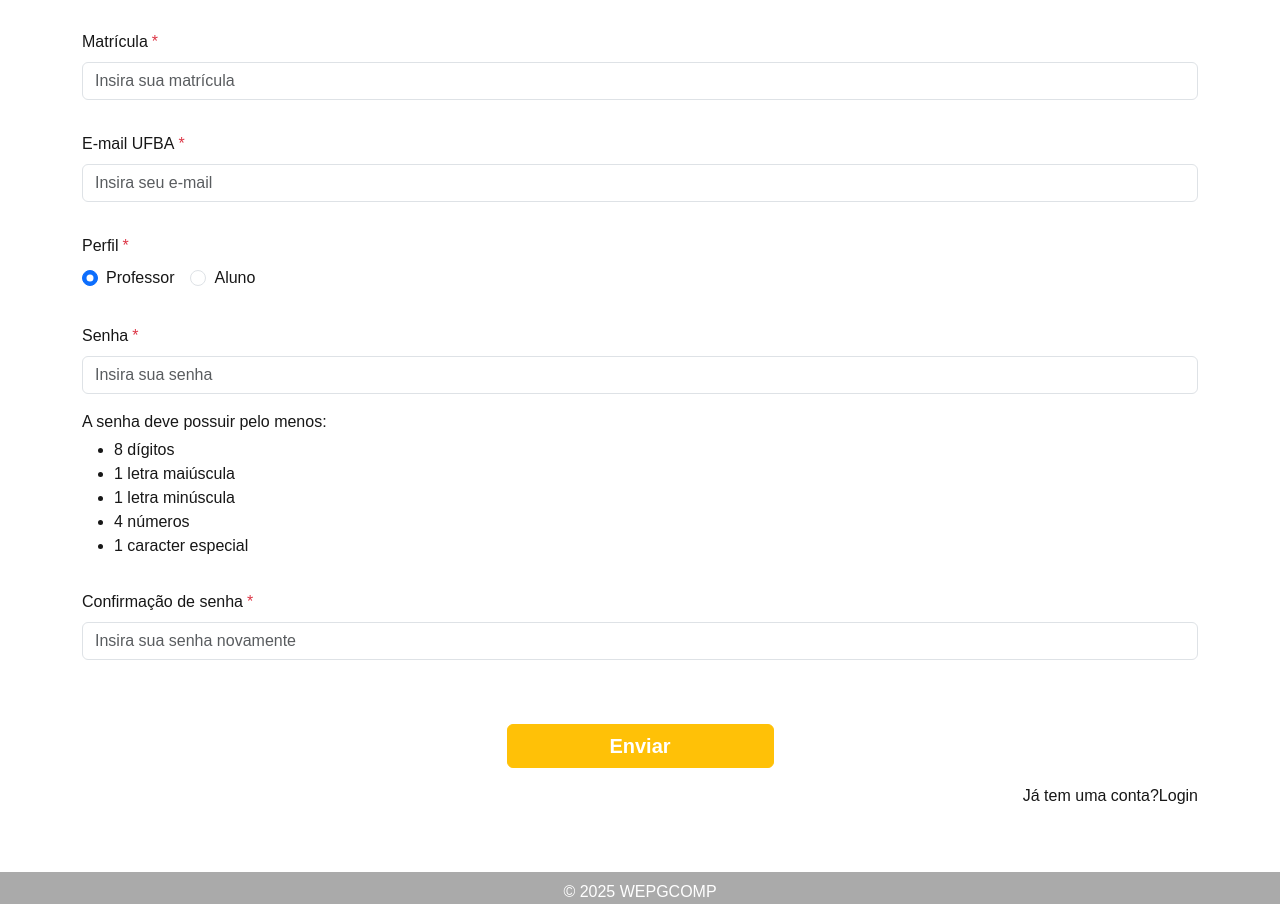
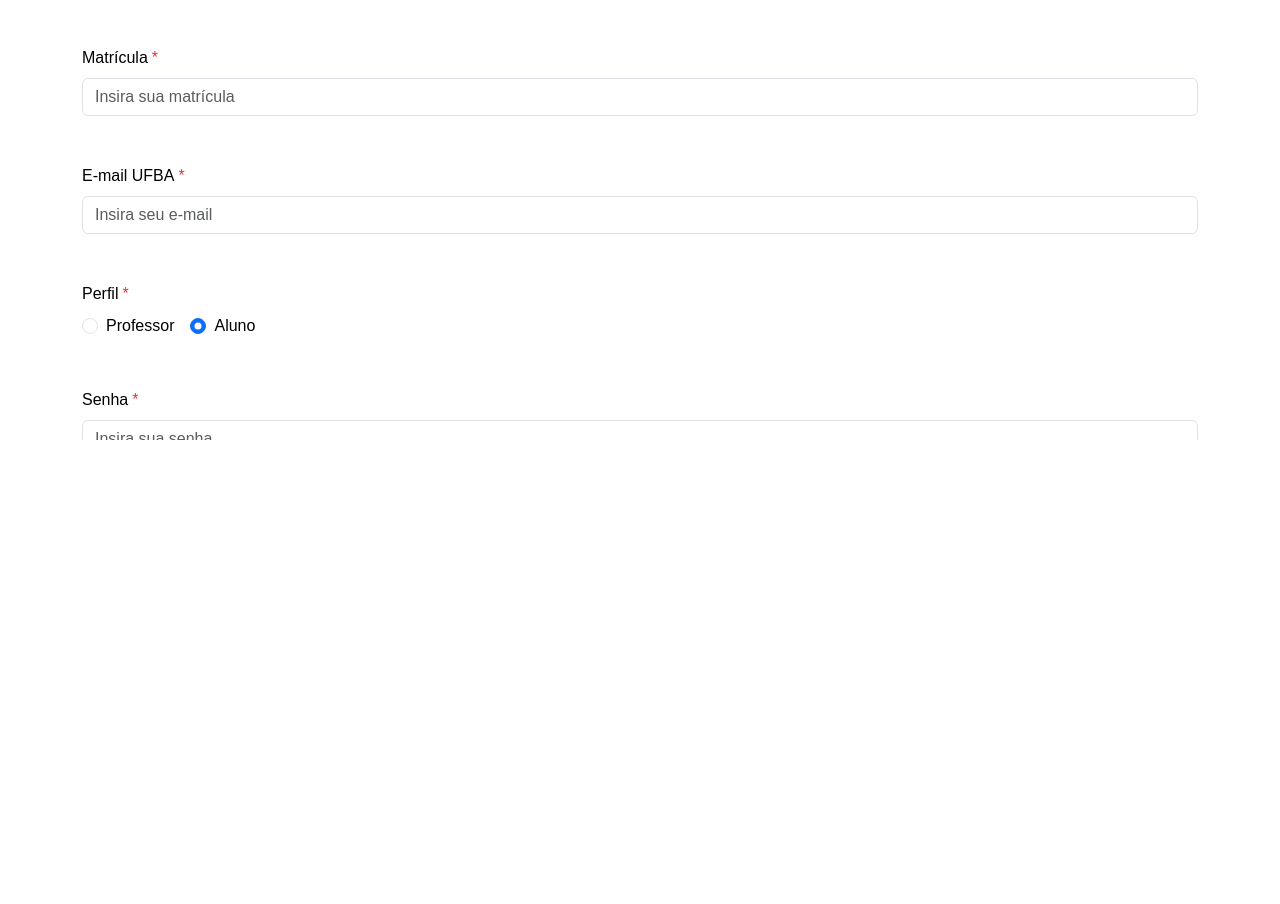
Before and after one commit to portalwepgcomp/portal-wepgcomp-frontend, a Next.js app: page /Cadastro in a window 1280 px wide. Shown: the part 360-1264 px from the top of the page. After the commit the page ends 800 px from the top, so only its background shows below. Built offline with nearby package versions, Linux system fonts and the light colour scheme.

Commit message:
refactor: alguns ajustes de tela

```diff
--- a/src/app/Cadastro/page.tsx
+++ b/src/app/Cadastro/page.tsx
@@ -1,149 +1,20 @@
-"use client";
+"use client"
 
-import Link from "next/link";
+import { FormCadastro } from "@/components/Forms/FormCadastro";
 
 export default function Cadastro() {
-  return (
-    <div>
-      <div className='container'>
-        <h1 className='d-flex justify-content-center mt-5 fw-normal text-primary'>
-          WEPGCOMP
-          <span className='fw-bold text-primary ms-2'>2024</span>
-        </h1>
-        <hr className='border border-warning border-2'></hr>
-        <h2 className='d-flex justify-content-center mb-4'>Cadastro</h2>
-      </div>
-      <div className='container d-flex justify-content-center mb-5'>
-        <form className='row g-3'>
-          <div className='col-12 mb-3'>
-            <label className='form-label'>
-              Nome completo
-              <span className='text-danger ms-1'>*</span>
-            </label>
-            <input
-              type='text'
-              className='form-control'
-              id='nome'
-              placeholder='Insira seu nome'
-              required
-            />
-          </div>
-          <div className='col-12 mb-3'>
-            <label className='form-label'>
-              Matrícula
-              <span className='text-danger ms-1'>*</span>
-            </label>
-            <input
-              type='number'
-              className='form-control [&::-webkit-inner-spin-button]:appearance-none'
-              id='matricula'
-              placeholder='Insira sua matrícula'
-              required
-            />
-          </div>
-          <div className='col-12 mb-3'>
-            <label className='form-label'>
-              E-mail UFBA
-              <span className='text-danger ms-1'>*</span>
-            </label>
-            <input
-              type='email'
-              className='form-control'
-              id='email'
-              placeholder='Insira seu e-mail'
-              required
-            />
-          </div>
-          <div className='col-12 mb-3'>
-            <label className='form-label'>
-              Perfil
-              <span className='text-danger ms-1'>*</span>
-            </label>
-            <div className='d-flex'>
-              <div className='form-check me-3'>
-                <input
-                  type='radio'
-                  className='form-check-input'
-                  id='radio1'
-                  name='perfil'
-                  value='professor'
-                  defaultChecked
-                  required
-                />
-                <label className='form-check-label' htmlFor='radio1'>
-                  Professor
-                </label>
-              </div>
-              <div className='form-check'>
-                <input
-                  type='radio'
-                  className='form-check-input'
-                  id='radio2'
-                  name='perfil'
-                  value='aluno'
-                  required
-                />
-                <label className='form-check-label' htmlFor='radio2'>
-                  Aluno
-                </label>
-              </div>
+    return (
+        <div style={{color: "black"}}>
+            <div className="container" >
+                <h1 className="d-flex justify-content-center mt-5 fw-normal text-primary">WEPGCOMP
+                    <span className="fw-bold text-primary ms-2">2025</span>
+                </h1>
+                <hr className="border border-warning border-2"></hr>
+                <h2 className="d-flex justify-content-center mb-4">Cadastro</h2>
             </div>
-          </div>
-          <div className='col-12 mb-3'>
-            <label className='form-label'>
-              Senha
-              <span className='text-danger ms-1'>*</span>
-            </label>
-            <input
-              type='password'
-              className='form-control'
-              id='password'
-              placeholder='Insira sua senha'
-              required
-            />
-            <div className='mt-3'>
-              <p className='mb-1'>A senha deve possuir pelo menos:</p>
-              <ul className='mb-0'>
-                <li>8 dígitos</li>
-                <li>1 letra maiúscula</li>
-                <li>1 letra minúscula</li>
-                <li>4 números</li>
-                <li>1 caracter especial</li>
-              </ul>
+            <div className="container d-flex justify-content-center mb-5">
+                <FormCadastro />
             </div>
-          </div>
-          <div className='col-12 mb-5'>
-            <label className='form-label'>
-              Confirmação de senha
-              <span className='text-danger ms-1'>*</span>
-            </label>
-            <input
-              type='password'
-              className='form-control'
-              id='password'
-              placeholder='Insira sua senha novamente'
-              required
-            />
-          </div>
-          <div className='d-grid gap-2 col-3 mx-auto'>
-            <button
-              type='submit'
-              className='btn btn-warning text-white fs-5 fw-bold'
-            >
-              Enviar
-            </button>
-          </div>
-          <p className='text-end'>
-            Já tem uma conta?
-            <Link
-              href='/Login'
-              className='link-underline link-underline-opacity-0'
-            >
-              Login
-            </Link>
-          </p>
-        </form>
-      </div>
-    </div>
-  );
+        </div>
+    );
 }
--- a/src/app/globals.css
+++ b/src/app/globals.css
@@ -13,6 +13,9 @@
 html,
 body {
   max-width: 100vw;
+  max-height: 100vh;
+  height: 100%;
+  margin: 0;
   overflow-x: hidden;
 }
 
--- a/src/app/layout.tsx
+++ b/src/app/layout.tsx
@@ -20,9 +20,11 @@ export default function RootLayout({
     <html lang="en">
       <body>
         <Providers>
-          <Header />
-          {children}
-          <Footer />
+          <div style={{display: "flex", flexDirection: "column", height: '100vh'}}>
+            <Header />
+            {children}
+            <Footer />
+          </div>
         </Providers>
       </body>
       <BootstrapClient />
--- a/src/app/page.tsx
+++ b/src/app/page.tsx
@@ -1,14 +1,8 @@
-import Footer from "@/components/Footer";
-import Header from "@/components/Header";
-import Cadastro from "@/pages/Cadastro/Cadastro";
 import Home from "./Home/page";
 
 export default function App() {
   return (
     <main>
-      <Header />
-      <Cadastro />
-      <Footer />
       <Home />
     </main>
   );
--- a/src/components/Carousel/Carousel.tsx
+++ b/src/components/Carousel/Carousel.tsx
@@ -5,6 +5,7 @@ import "./Carousel.css";
 import { CarouselMock } from "@/mocks/Carousel";
 
 import CarouselSlide from "./CarouselSlide";
+import Link from "next/link";
 
 export default function Carousel() {
   const { slide1, slide2, slide3 } = CarouselMock;
@@ -47,9 +48,10 @@ export default function Carousel() {
           <p className="lead">{slide1.subtitles[0]}</p>
 
           <p className="lead fw-semibold">{slide1.subtitles[1]}</p>
-          <button className="btn btn-outline-light mt-3 px-4 py-2 schedule-button">
+
+          <Link className="btn btn-outline-light mt-3 px-4 py-2 schedule-button" href='#Programacao'>
             {slide1.labelButton}
-          </button>
+          </Link>
         </CarouselSlide>
 
         <CarouselSlide imageUrl={slide2.backgroundUrl || ""}>
--- a/src/components/Forms/FormCadastro.tsx
+++ b/src/components/Forms/FormCadastro.tsx
@@ -1,56 +1,74 @@
 import { zodResolver } from "@hookform/resolvers/zod";
+import Link from "next/link";
 import { useState } from "react";
 import { useForm } from "react-hook-form";
 import { z } from "zod";
 
-const formCadastroSchema = z.object({
-    nome: z.string({
-        required_error: 'Nome é obrigatório!',
-        invalid_type_error: 'Campo inválido!'
-    }).regex(/^[a-zA-ZÀ-ÿ]+$/, { message: 'O campo deve conter apenas letras.' }),
-
-    matricula: z.string({
-        required_error: 'Matrícula é obrigatória!',
-        invalid_type_error: 'Campo inválido!'
-    }).regex(/^[0-9]+$/, { message: 'A matrícula deve conter apenas números.' }).length(10, { message: 'A matrícula precisa conter 10 dígitos.' }),
-
-    email: z.string({
-        required_error: 'E-mail é obrigatório!',
-        invalid_type_error: 'Campo inválido!'
-    }).email({
-        message: 'E-mail inválido!'
+const formCadastroSchema = z
+  .object({
+    nome: z
+      .string({
+        required_error: "Nome é obrigatório!",
+        invalid_type_error: "Campo inválido!",
+      })
+      .regex(/^[a-zA-ZÀ-ÿ]+$/, {
+        message: "O campo deve conter apenas letras.",
       }),
 
-    perfil: z.enum(['professor', 'aluno'], {
-        required_error: 'A escolha do perfil é obrigatória!',
-        invalid_type_error: 'Campo inválido!'
+    matricula: z
+      .string({
+        required_error: "Matrícula é obrigatória!",
+        invalid_type_error: "Campo inválido!",
+      })
+      .regex(/^[0-9]+$/, { message: "A matrícula deve conter apenas números." })
+      .length(10, { message: "A matrícula precisa conter 10 dígitos." }),
+
+    email: z
+      .string({
+        required_error: "E-mail é obrigatório!",
+        invalid_type_error: "Campo inválido!",
+      })
+      .email({
+        message: "E-mail inválido!",
       }),
 
-    senha: z.string({
-        required_error: 'Senha é obrigatória!',
-        invalid_type_error: 'Campo inválido'
-    }).min(8, { message: 'A senha deve ter, pelo menos, 8 caracteres.' }),
+    perfil: z.enum(["professor", "aluno"], {
+      required_error: "A escolha do perfil é obrigatória!",
+      invalid_type_error: "Campo inválido!",
+    }),
+
+    senha: z
+      .string({
+        required_error: "Senha é obrigatória!",
+        invalid_type_error: "Campo inválido",
+      })
+      .min(8, { message: "A senha deve ter, pelo menos, 8 caracteres." }),
 
     confirmaSenha: z.string({
-        required_error: 'Confirmação de senha é obrigatória!',
-        invalid_type_error: 'Campo inválido'
+      required_error: "Confirmação de senha é obrigatória!",
+      invalid_type_error: "Campo inválido",
     }),
-}).refine((data) => data.senha === data.confirmaSenha, {
-    message: 'As senhas não conferem!',
+  })
+  .refine((data) => data.senha === data.confirmaSenha, {
+    message: "As senhas não conferem!",
     path: ["confirmaSenha"],
   });
 
 export function FormCadastro() {
-    const { register, handleSubmit, formState: { errors } } = useForm<FormCadastroSchema>({
+  const {
+    register,
+    handleSubmit,
+    formState: { errors },
+  } = useForm<FormCadastroSchema>({
     resolver: zodResolver(formCadastroSchema),
     defaultValues: {
-            perfil: 'aluno',
-        }
+      perfil: "aluno",
+    },
   });
 
-    type FormCadastroSchema = z.infer<typeof formCadastroSchema>
+  type FormCadastroSchema = z.infer<typeof formCadastroSchema>;
 
-    const [senha, setSenha] = useState('');
+  const [senha, setSenha] = useState("");
   const [requisitos, setRequisitos] = useState({
     minLength: false,
     upperCase: false,
@@ -61,7 +79,7 @@ export function FormCadastro() {
 
   const handleFormCadastro = (data: FormCadastroSchema) => {
     console.log(data);
-    }
+  };
 
   const handleChangeSenha = (e) => {
     const value = e.target.value;
@@ -79,10 +97,17 @@ export function FormCadastro() {
   return (
     <form className="row g-3" onSubmit={handleSubmit(handleFormCadastro)}>
       <div className="col-12 mb-3">
-                <label className="form-label">Nome completo
+        <label className="form-label">
+          Nome completo
           <span className="text-danger ms-1">*</span>
         </label>
-                <input type="text" className="form-control" id="nome" placeholder="Insira seu nome" {...register('nome')} />
+        <input
+          type="text"
+          className="form-control"
+          id="nome"
+          placeholder="Insira seu nome"
+          {...register("nome")}
+        />
         <p className="text-danger">{errors.nome?.message}</p>
       </div>
 
@@ -91,32 +116,57 @@ export function FormCadastro() {
           Matrícula
           <span className="text-danger ms-1">*</span>
         </label>
-                <input type="text" className="form-control" id="matricula"
-                    placeholder="Insira sua matrícula" {...register('matricula')} />
+        <input
+          type="text"
+          className="form-control"
+          id="matricula"
+          placeholder="Insira sua matrícula"
+          {...register("matricula")}
+        />
         <p className="text-danger">{errors.matricula?.message}</p>
       </div>
 
       <div className="col-12 mb-3">
-                <label className="form-label">E-mail UFBA
+        <label className="form-label">
+          E-mail UFBA
           <span className="text-danger ms-1">*</span>
         </label>
-                <input type="email" className="form-control" id="email" placeholder="Insira seu e-mail" {...register('email')} />
+        <input
+          type="email"
+          className="form-control"
+          id="email"
+          placeholder="Insira seu e-mail"
+          {...register("email")}
+        />
         <p className="text-danger">{errors.email?.message}</p>
       </div>
 
       <div className="col-12 mb-3">
-                <label className="form-label">Perfil
+        <label className="form-label">
+          Perfil
           <span className="text-danger ms-1">*</span>
         </label>
         <div className="d-flex">
           <div className="form-check me-3">
-                        <input type="radio" className="form-check-input" id="radio1" {...register('perfil')} value="professor" />
+            <input
+              type="radio"
+              className="form-check-input"
+              id="radio1"
+              {...register("perfil")}
+              value="professor"
+            />
             <label className="form-check-label" htmlFor="radio1">
               Professor
             </label>
           </div>
           <div className="form-check">
-                        <input type="radio" className="form-check-input" id="radio2" {...register('perfil')} value="aluno" />
+            <input
+              type="radio"
+              className="form-check-input"
+              id="radio2"
+              {...register("perfil")}
+              value="aluno"
+            />
             <label className="form-check-label" htmlFor="radio2">
               Aluno
             </label>
@@ -126,47 +176,111 @@ export function FormCadastro() {
       </div>
 
       <div className="col-12 mb-3">
-                <label className="form-label">Senha
+        <label className="form-label">
+          Senha
           <span className="text-danger ms-1">*</span>
         </label>
-                <input type="password" className="form-control" id="senha" placeholder="Insira sua senha" {...register('senha')}
-                    value={senha} onChange={handleChangeSenha} />
+        <input
+          type="password"
+          className="form-control"
+          id="senha"
+          placeholder="Insira sua senha"
+          {...register("senha")}
+          value={senha}
+          onChange={handleChangeSenha}
+        />
         <p className="text-danger">{errors.senha?.message}</p>
         <div className="mt-3">
           <p className="mb-1">A senha deve possuir pelo menos:</p>
           <ul className="mb-0">
-                        <li className={requisitos.minLength ? 'text-success' : 'text-danger'}>
-                            {requisitos.minLength ? <i className="bi bi-shield-fill-check" /> : <i className="bi bi-shield-fill-x" />} 8 dígitos
+            <li
+              className={requisitos.minLength ? "text-success" : "text-danger"}
+            >
+              {requisitos.minLength ? (
+                <i className="bi bi-shield-fill-check" />
+              ) : (
+                <i className="bi bi-shield-fill-x" />
+              )}{" "}
+              8 dígitos
             </li>
-                        <li className={requisitos.upperCase ? 'text-success' : 'text-danger'}>
-                            {requisitos.upperCase ? <i className="bi bi-shield-fill-check" /> : <i className="bi bi-shield-fill-x" />} 1 letra maiúscula
+            <li
+              className={requisitos.upperCase ? "text-success" : "text-danger"}
+            >
+              {requisitos.upperCase ? (
+                <i className="bi bi-shield-fill-check" />
+              ) : (
+                <i className="bi bi-shield-fill-x" />
+              )}{" "}
+              1 letra maiúscula
             </li>
-                        <li className={requisitos.lowerCase ? 'text-success' : 'text-danger'}>
-                            {requisitos.lowerCase ? <i className="bi bi-shield-fill-check" /> : <i className="bi bi-shield-fill-x" />} 1 letra minúscula
+            <li
+              className={requisitos.lowerCase ? "text-success" : "text-danger"}
+            >
+              {requisitos.lowerCase ? (
+                <i className="bi bi-shield-fill-check" />
+              ) : (
+                <i className="bi bi-shield-fill-x" />
+              )}{" "}
+              1 letra minúscula
             </li>
-                        <li className={requisitos.number ? 'text-success' : 'text-danger'}>
-                            {requisitos.number ? <i className="bi bi-shield-fill-check" /> : <i className="bi bi-shield-fill-x" />} 4 números
+            <li className={requisitos.number ? "text-success" : "text-danger"}>
+              {requisitos.number ? (
+                <i className="bi bi-shield-fill-check" />
+              ) : (
+                <i className="bi bi-shield-fill-x" />
+              )}{" "}
+              4 números
             </li>
-                        <li className={requisitos.specialChar ? 'text-success' : 'text-danger'}>
-                            {requisitos.specialChar ? <i className="bi bi-shield-fill-check" /> : <i className="bi bi-shield-fill-x" />} 1 caracter especial
+            <li
+              className={
+                requisitos.specialChar ? "text-success" : "text-danger"
+              }
+            >
+              {requisitos.specialChar ? (
+                <i className="bi bi-shield-fill-check" />
+              ) : (
+                <i className="bi bi-shield-fill-x" />
+              )}{" "}
+              1 caracter especial
             </li>
           </ul>
         </div>
       </div>
 
       <div className="col-12 mb-5">
-                <label className="form-label">Confirmação de senha
+        <label className="form-label">
+          Confirmação de senha
           <span className="text-danger ms-1">*</span>
         </label>
-                <input type="password" className="form-control" id="confirmaSenha" placeholder="Insira sua senha novamente" {...register('confirmaSenha')} />
+        <input
+          type="password"
+          className="form-control"
+          id="confirmaSenha"
+          placeholder="Insira sua senha novamente"
+          {...register("confirmaSenha")}
+        />
         <p className="text-danger">{errors.confirmaSenha?.message}</p>
       </div>
 
       <div className="d-grid gap-2 col-3 mx-auto">
-                <button type="submit" className="btn btn-warning text-white fs-5 fw-bold">Enviar</button>
+        <button
+          type="submit"
+          className="btn btn-warning text-white fs-5 fw-bold"
+        >
+          Enviar
+        </button>
       </div>
 
-            <p className="text-end">Já tem uma conta? <a href="#" className="link-underline link-underline-opacity-0">Login</a></p>
+      <p className="text-end">
+        Já tem uma conta?
+        <Link
+          href="/Login"
+          className="link-underline link-underline-opacity-0 ms-1"
+          style={{color: "blue"}}
+        >
+          Login
+        </Link>
+      </p>
     </form>
-    )
+  );
 }
--- a/src/components/Orientacao.tsx
+++ b/src/components/Orientacao.tsx
@@ -58,7 +58,7 @@ export default function Orientacao() {
                 backgroundColor: "white",
               }}
             ></div>
-            <div>Data limite para submissão: 27 de outubro de 2024.</div>
+            <div>Data limite para submissão: 27 de outubro de 2025.</div>
           </div>
 
           <div className='d-flex flex-direction-row align-items-center gap-2'>
@@ -70,7 +70,7 @@ export default function Orientacao() {
                 backgroundColor: "white",
               }}
             ></div>
-            <div>O evento será realizado de 12 a 14 de novembro de 2024.</div>
+            <div>O evento será realizado de 12 a 14 de novembro de 2025.</div>
           </div>
         </div>
       </div>
```
Also changed, not shown: src/app/Login/page.tsx (+4 -3 lines), src/mocks/Carousel.tsx (+4 -4 lines), src/pages/Cadastro/Cadastro.tsx (deleted, +0 -20 lines). Lines whose indentation alone changed are shown as unchanged.
